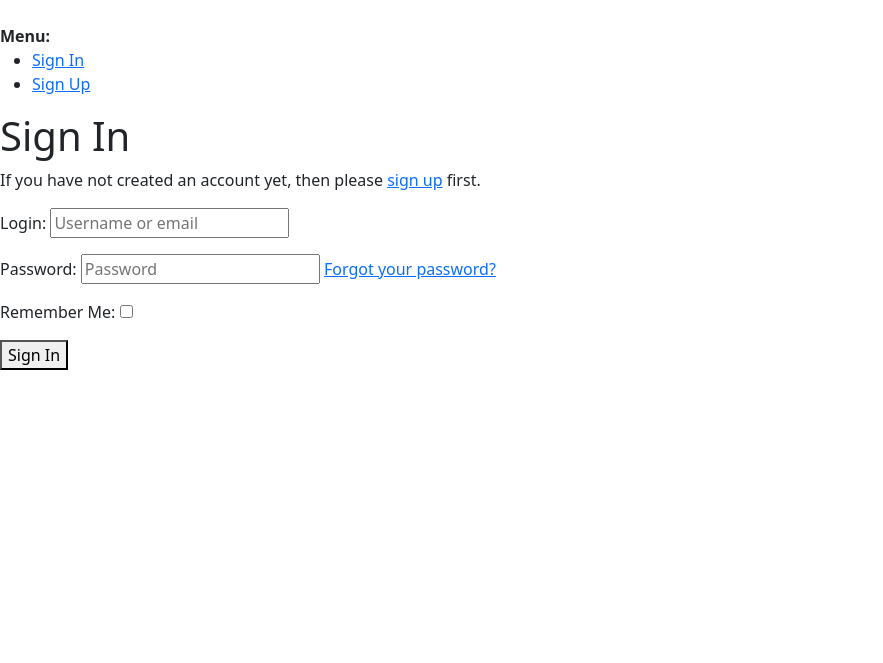
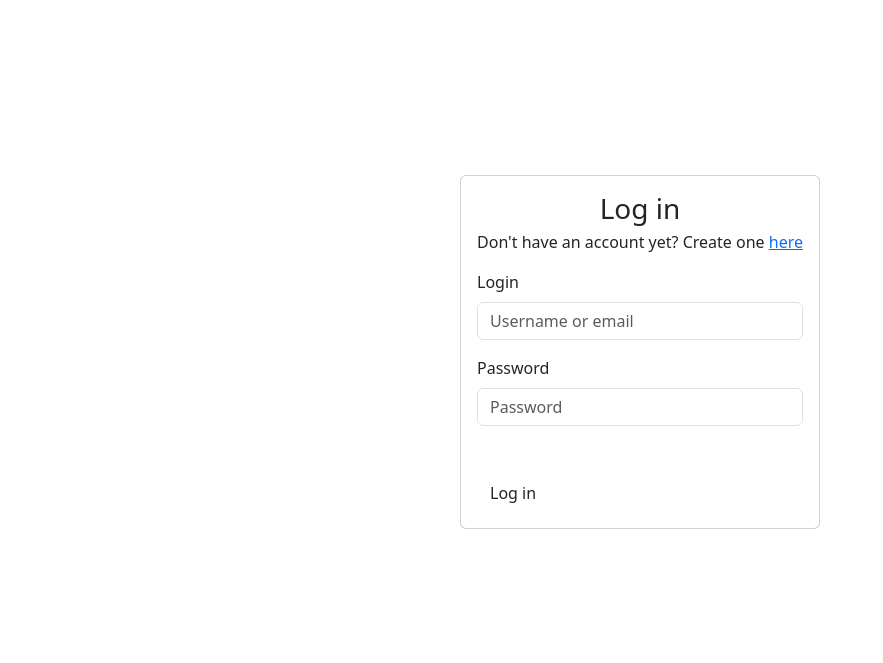
Before and after one commit to juliansprietsma/finance, a Django app: page /accounts/login/ in a window 1280 px wide. Shown: the part 99-762 px from the top of the page, without its empty margins (0-883 px from the left). Run offline with Django 5.2, Linux system fonts and the light colour scheme; some libraries are stand-ins or nearby versions.

Commit message:
Login form

```diff
--- a/finance/forms.py
+++ b/finance/forms.py
@@ -1,5 +1,5 @@
 from django import forms
-from allauth.account.forms import SignupForm
+from allauth.account.forms import SignupForm, LoginForm
 
 class CustomSignupForm(SignupForm):
     def __init__(self, *args, **kwargs):
@@ -21,3 +21,14 @@ class CustomSignupForm(SignupForm):
         user.save()
 
         return user
+
+class CustomLoginForm(LoginForm):
+    def __init__(self, *args, **kwargs):
+        super().__init__(*args, **kwargs)
+        for fieldname, field in self.fields.items():
+            field.widget.attrs.update({
+                'class': 'form-control'
+            })
+
+    def login(self, request, redirect_url=None):
+        return super().login(request, redirect_url)
--- a/finance_config/settings.py
+++ b/finance_config/settings.py
@@ -160,5 +160,6 @@ ACCOUNT_LOGIN_METHODS = {'email', 'username'}
 ACCOUNT_SIGNUP_FIELDS = {'email*', 'username*', 'password1*', 'password2*'}
 
 ACCOUNT_FORMS = {
-    'signup': 'finance.forms.CustomSignupForm'
+    'signup': 'finance.forms.CustomSignupForm',
+    'login': 'finance.forms.CustomLoginForm'
 }
--- /dev/null
+++ b/templates/account/login.html
@@ -0,0 +1,95 @@
+{% extends "account/base_entrance.html" %}
+{% load i18n %}
+{% load allauth account %}
+{% block tabtitle %}
+    {% trans "Log In" %}
+{% endblock tabtitle %}
+
+
+{% block bodycontent %}
+
+    <div class="d-flex align-items-center justify-content-center" style="min-height: 80%; min-height: 80vh;">
+
+        <section class="card mt-3" style="max-width: 500px">
+            <div class="card-body">
+                <h3 class="card-title text-center">Log in</h3>
+                <p class="card-subtitle text-center">Don't have an account yet? Create one <a class="link" href="{{ signup_url }}">here</a></p>
+
+                <form method="post" action="{{ account_login }}">
+                    {% csrf_token %}
+
+
+                    <div class="form-field mt-3">
+                        <label for="{{ form.login.id }}" class="form-label">{{ form.login.label }}</label>
+                        {{ form.login }}
+                    </div>
+
+                    <div class="form-field mt-3">
+                        <label for="{{ form.password.id }}" class="form-label">{{ form.password.label }}</label>
+                        {{ form.password }}
+                    </div>
+
+                    <button type="submit" class="btn mt-5">Log in</button>
+                </form>
+
+            </div>
+        </section>
+    </div>
+
+{% endblock %}
+
+<!-- {% block content %}
+    {% element h1 %}
+        {% trans "Sign In" %}
+    {% endelement %}
+    {% if not SOCIALACCOUNT_ONLY %}
+        {% setvar link %}
+            <a href="{{ signup_url }}">
+            {% endsetvar %}
+            {% setvar end_link %}
+            </a>
+        {% endsetvar %}
+        {% element p %}
+            {% blocktranslate %}If you have not created an account yet, then please {{ link }}sign up{{ end_link }} first.{% endblocktranslate %}
+        {% endelement %}
+        {% url 'account_login' as login_url %}
+        {% element form form=form method="post" action=login_url tags="entrance,login" %}
+            {% slot body %}
+                {% csrf_token %}
+                {% element fields form=form unlabeled=True %}
+                {% endelement %}
+                {{ redirect_field }}
+            {% endslot %}
+            {% slot actions %}
+                {% element button type="submit" tags="prominent,login" %}
+                    {% trans "Sign In" %}
+                {% endelement %}
+            {% endslot %}
+        {% endelement %}
+    {% endif %}
+    {% if LOGIN_BY_CODE_ENABLED or PASSKEY_LOGIN_ENABLED %}
+        {% element hr %}
+        {% endelement %}
+        {% element button_group vertical=True %}
+            {% if PASSKEY_LOGIN_ENABLED %}
+                {% element button type="submit" form="mfa_login" id="passkey_login" tags="prominent,login,outline,primary" %}
+                    {% trans "Sign in with a passkey" %}
+                {% endelement %}
+            {% endif %}
+            {% if LOGIN_BY_CODE_ENABLED %}
+                {% element button href=request_login_code_url tags="prominent,login,outline,primary" %}
+                    {% trans "Send me a sign-in code" %}
+                {% endelement %}
+            {% endif %}
+        {% endelement %}
+    {% endif %}
+    {% if SOCIALACCOUNT_ENABLED %}
+        {% include "socialaccount/snippets/login.html" with page_layout="entrance" %}
+    {% endif %}
+{% endblock content %}
+{% block extra_body %}
+    {{ block.super }}
+    {% if PASSKEY_LOGIN_ENABLED %}
+        {% include "mfa/webauthn/snippets/login_script.html" with button_id="passkey_login" %}
+    {% endif %}
+{% endblock %} -->
--- a/templates/account/signup.html
+++ b/templates/account/signup.html
@@ -7,9 +7,9 @@
         <section class="card mt-3" style="max-width: 500px">
             <div class="card-body">
                 <h3 class="card-title text-center">Create an account</h3>
-                <p class="card-subtitle text-center">Already created an account? log in <a class="link" href="{% url 'account_login' %}">here</a></p>
+                <p class="card-subtitle text-center">Already created an account? log in <a class="link" href="{{ login_url }}">here</a></p>
 
-                <form method="post" action="{% url 'account_signup' %}" class="">
+                <form method="post" action="{{ account_signup }}">
                     {% csrf_token %}
 
                     <!-- Form errors -->
```
